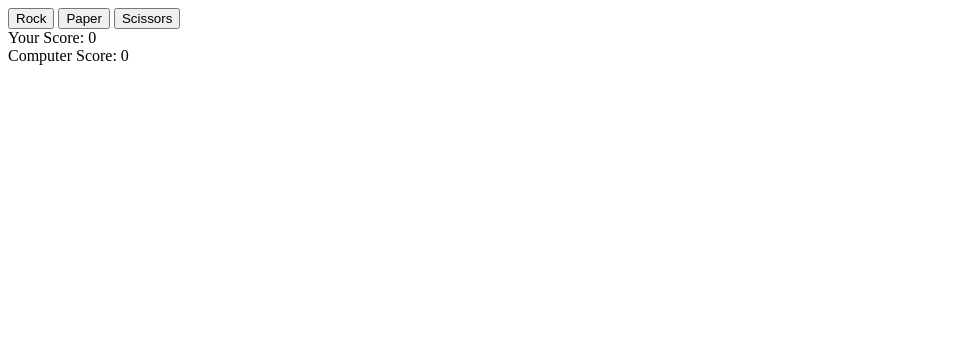
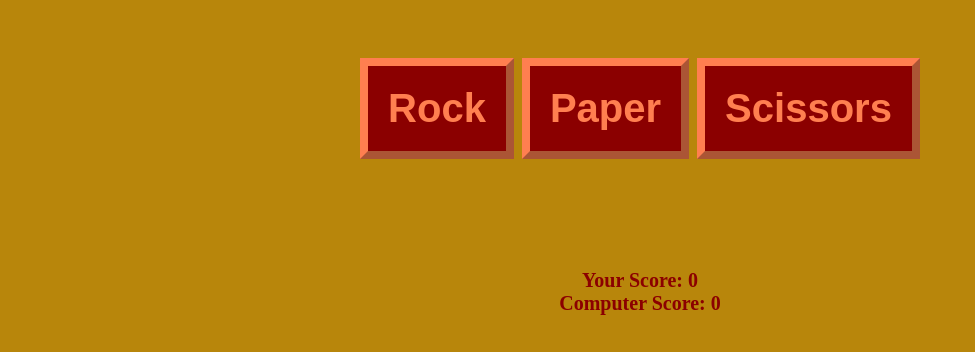
Before and after one commit to CGbhakt420/rock-paper-scissors, a plain HTML site: page index.html in a window 1280 px wide. Shown: the whole page, without its empty margins (0-975 px from the left). Drawn offline with Linux system fonts and the light colour scheme.

Commit message:
Refactored code, buttons were not working so fixed that and added some style to it

```diff
--- a/index.html
+++ b/index.html
@@ -1,16 +1,21 @@
 <!DOCTYPE html>
 <html lang="en">
+
 <head>
     <meta charset="UTF-8">
     <meta name="viewport" content="width=device-width, initial-scale=1.0">
     <title>Document</title>
     <link rel="shortcut icon" href="#">
+    <link rel="stylesheet" href="style.css">
 </head>
+
 <body>
     <div id="game">
-        <button id="rock">Rock</button>
-        <button id="paper">Paper</button>
-        <button id="scissors">Scissors</button>
+        <div id="choices">
+            <button id="rock">Rock</button>
+            <button id="paper">Paper</button>
+            <button id="scissors">Scissors</button>
+        </div>
         <div id="results"></div>
         <div class="score" id="humanScore">Your Score: 0</div>
         <div class="score" id="computerScore">Computer Score: 0</div>
@@ -19,4 +24,5 @@
 
     <script src="myscripts.js"></script>
 </body>
+
 </html>
--- a/myscripts.js
+++ b/myscripts.js
@@ -1,16 +1,13 @@
-
 const choices = ["rock", "paper", "scissors"];
 const winningScore = 5
 let humanScore = 0;
 let computerScore = 0;
 
-
-const buttons = document.querySelectorAll('button[id^=""]');
+const buttons = document.querySelectorAll('button');
 const resultsDiv = document.getElementById('results');
 const humanScoreDiv = document.getElementById('humanScore');
 const computerScoreDiv = document.getElementById('computerScore');
 const gameResultDiv = document.getElementById('gameResult');
-
 
 function getComputerChoice() {
     const index = Math.floor(Math.random() * 3);
@@ -47,9 +44,9 @@ function playRound(playerChoice) {
 
     if (humanScore === winningScore || computerScore === winningScore) {
         if (humanScore > computerScore) {
-            gameResultDiv.textContent = "Congratulations! You win the game!";
+            gameResultDiv.textContent = "Congratulations! You win the game! Refresh to play again";
         } else {
-            gameResultDiv.textContent = "Computer wins the game. Better luck next time!";
+            gameResultDiv.textContent = "Computer wins the game. Better luck next time! Refresh to play again";
         }
         buttons.forEach(button => button.removeEventListener('click', handleClick));
     }
--- a/style.css
+++ b/style.css
@@ -1,3 +1,49 @@
-.reset{
-    display: none;
+body{
+    background-color: darkgoldenrod;
 }
+
+#game{
+    display: flex;
+    flex-direction: column;
+    align-items: center;
+}
+
+#choices{
+    display: flex;
+    padding: 50px;
+    justify-content: space-around;
+    gap: 8px;
+}
+
+button{
+    font-size: 40px;
+    padding: 20px;
+    border-color: coral;
+    border-width: 8px;
+    color: coral;
+    background-color: darkred;
+    font-weight: 700;
+
+}
+
+#results,
+#gameResult{
+    padding: 20px;
+    font-size: 30px;
+    color: darkred;
+    font-weight: 900;
+}
+
+#humanScore{
+    margin-top: 20px;
+}
+
+#computerScore{
+    margin-bottom: 40px;
+}
+
+.score{
+    font-size: 20px;
+    color: darkred;
+    font-weight: 700;
+}
```
